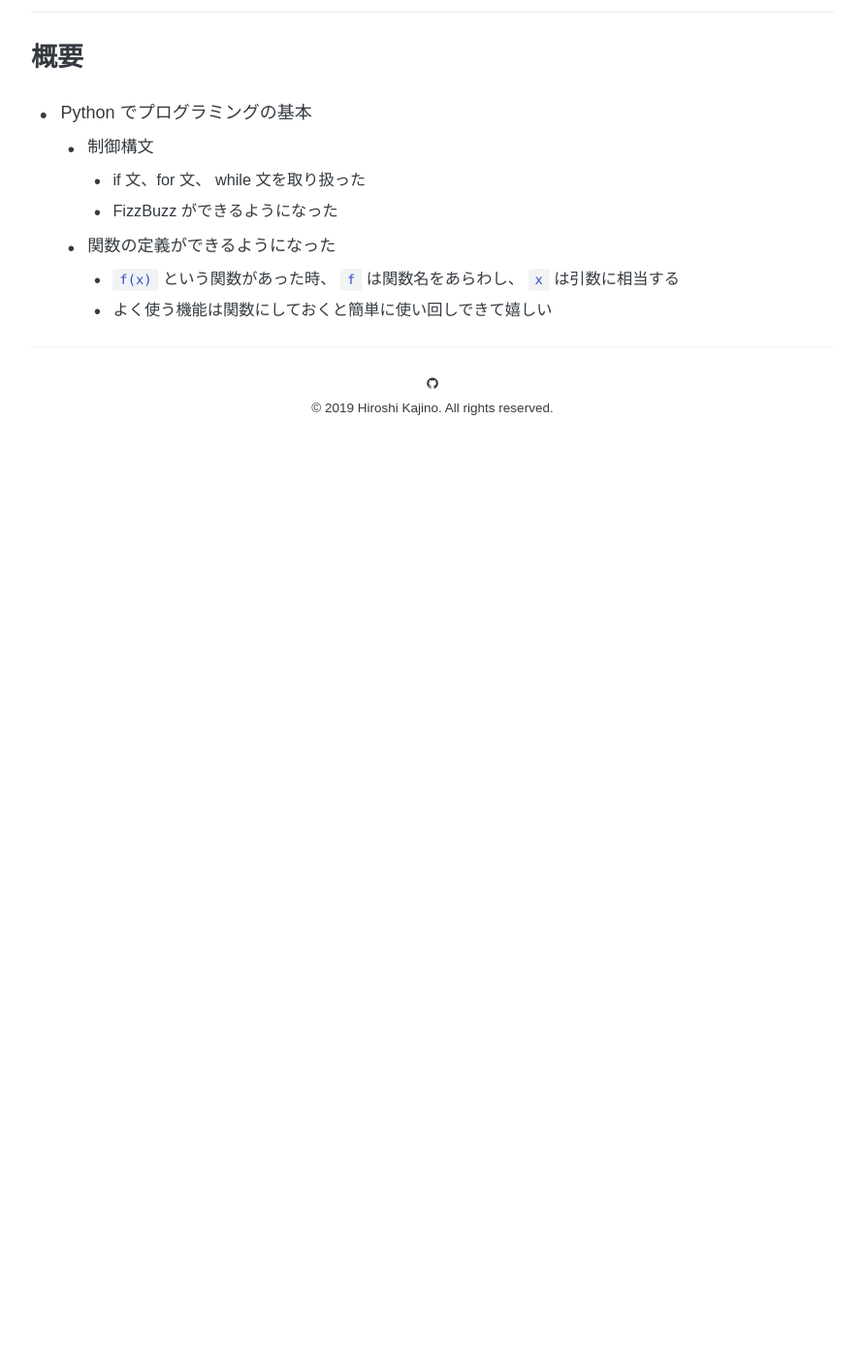
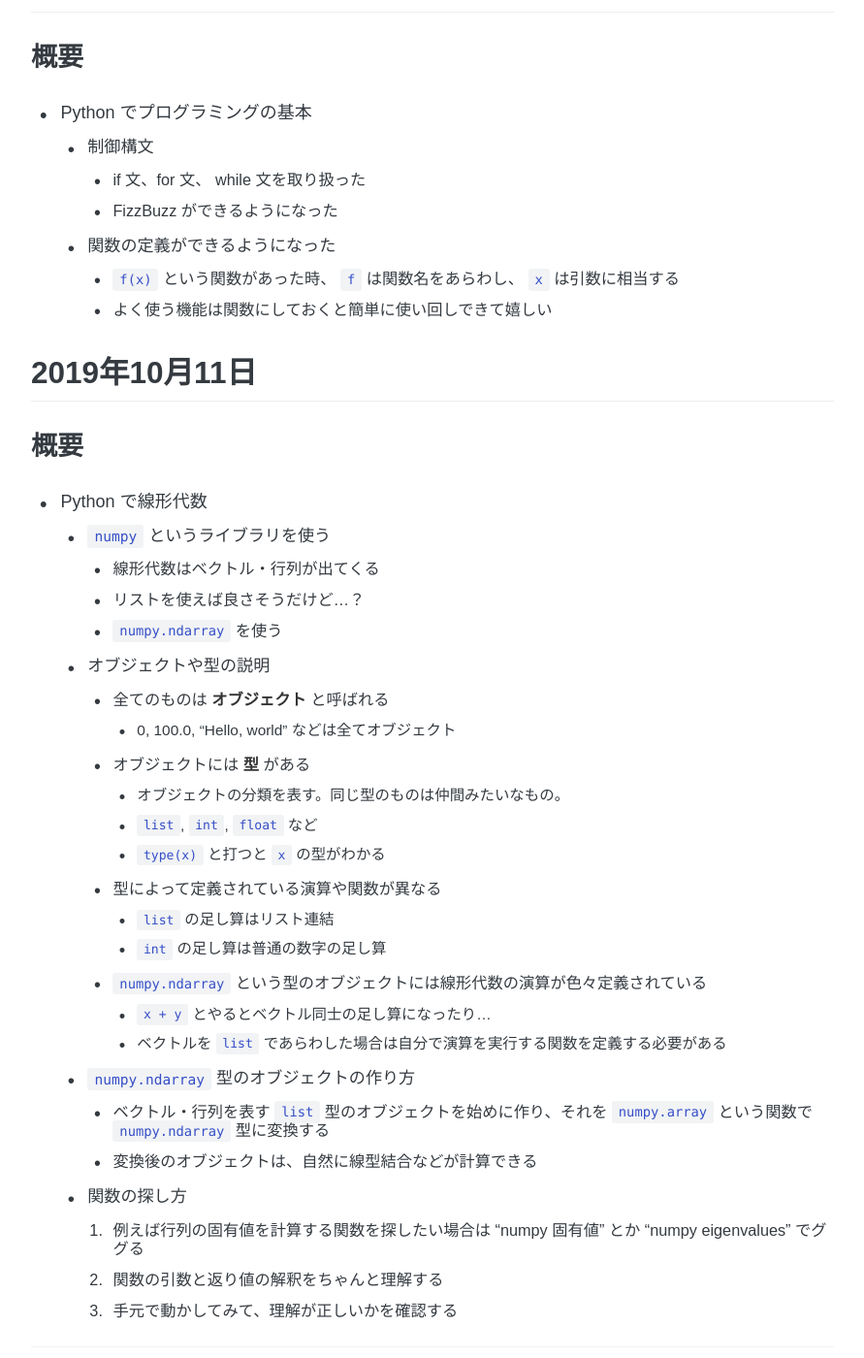
Before and after one commit to kanojikajino/kanojikajino.github.io, a Jekyll site: the page built from _lectures/2019/applied_analytics/index.md, in a window 1280 px wide and 1400 px high, scrolled down 3369 px. Shown: the whole window at 97% size, without its empty margins (194-1085 px from the left). Built offline with Jekyll 4.4.1, drawn with Linux system fonts in a browser that asks for light colours; some web fonts are replaced; formulas are drawn with MathJax 3; a script that is not in the unit is left out; before the commit the page ends 3891 px from its top, so only the background shows below that.

Commit message:
add lecture summary on 10/11

```diff
--- a/_lectures/2019/applied_analytics/index.md
+++ b/_lectures/2019/applied_analytics/index.md
@@ -112,3 +112,34 @@ permalink: /lectures/2019/applied_analytics
   - 関数の定義ができるようになった
 	- `f(x)` という関数があった時、 `f` は関数名をあらわし、 `x` は引数に相当する
 	- よく使う機能は関数にしておくと簡単に使い回しできて嬉しい
+
+
+## 2019年10月11日
+
+### 概要
+
+- Python で線形代数
+  - `numpy` というライブラリを使う
+	- 線形代数はベクトル・行列が出てくる
+	- リストを使えば良さそうだけど...？
+	- `numpy.ndarray` を使う
+  - オブジェクトや型の説明
+	- 全てのものは __オブジェクト__ と呼ばれる
+	  - 0, 100.0, "Hello, world" などは全てオブジェクト
+	- オブジェクトには __型__ がある
+	  - オブジェクトの分類を表す。同じ型のものは仲間みたいなもの。
+	  - `list`, `int`, `float` など
+	  - `type(x)` と打つと `x` の型がわかる
+	- 型によって定義されている演算や関数が異なる
+	  - `list` の足し算はリスト連結
+	  - `int` の足し算は普通の数字の足し算
+	- `numpy.ndarray` という型のオブジェクトには線形代数の演算が色々定義されている
+	  - `x + y` とやるとベクトル同士の足し算になったり...
+	  - ベクトルを `list` であらわした場合は自分で演算を実行する関数を定義する必要がある
+  - `numpy.ndarray` 型のオブジェクトの作り方
+	- ベクトル・行列を表す `list` 型のオブジェクトを始めに作り、それを `numpy.array` という関数で `numpy.ndarray` 型に変換する
+	- 変換後のオブジェクトは、自然に線型結合などが計算できる
+  - 関数の探し方
+	1. 例えば行列の固有値を計算する関数を探したい場合は "numpy 固有値" とか "numpy eigenvalues" でググる
+	1. 関数の引数と返り値の解釈をちゃんと理解する
+	1. 手元で動かしてみて、理解が正しいかを確認する
```
